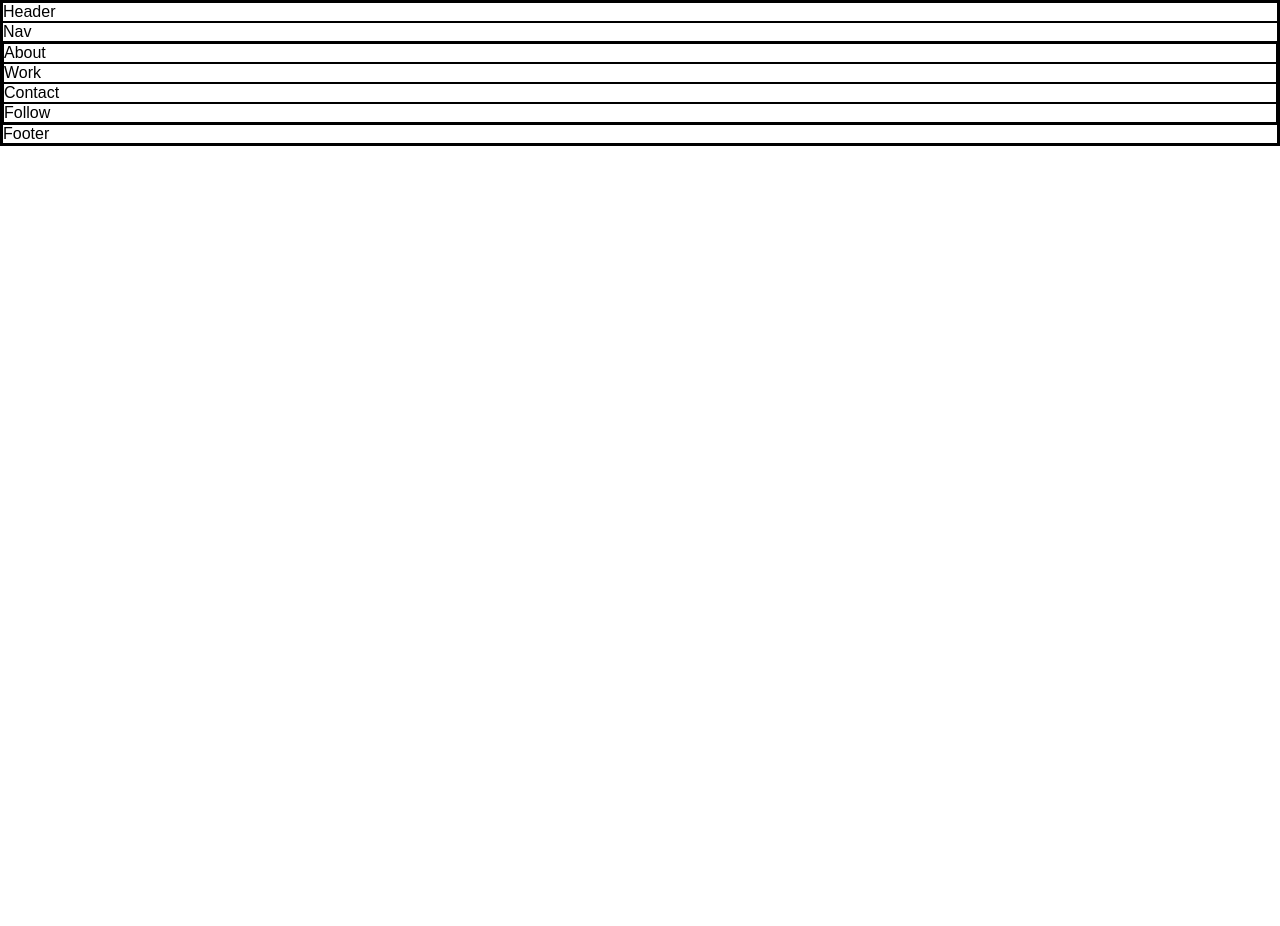
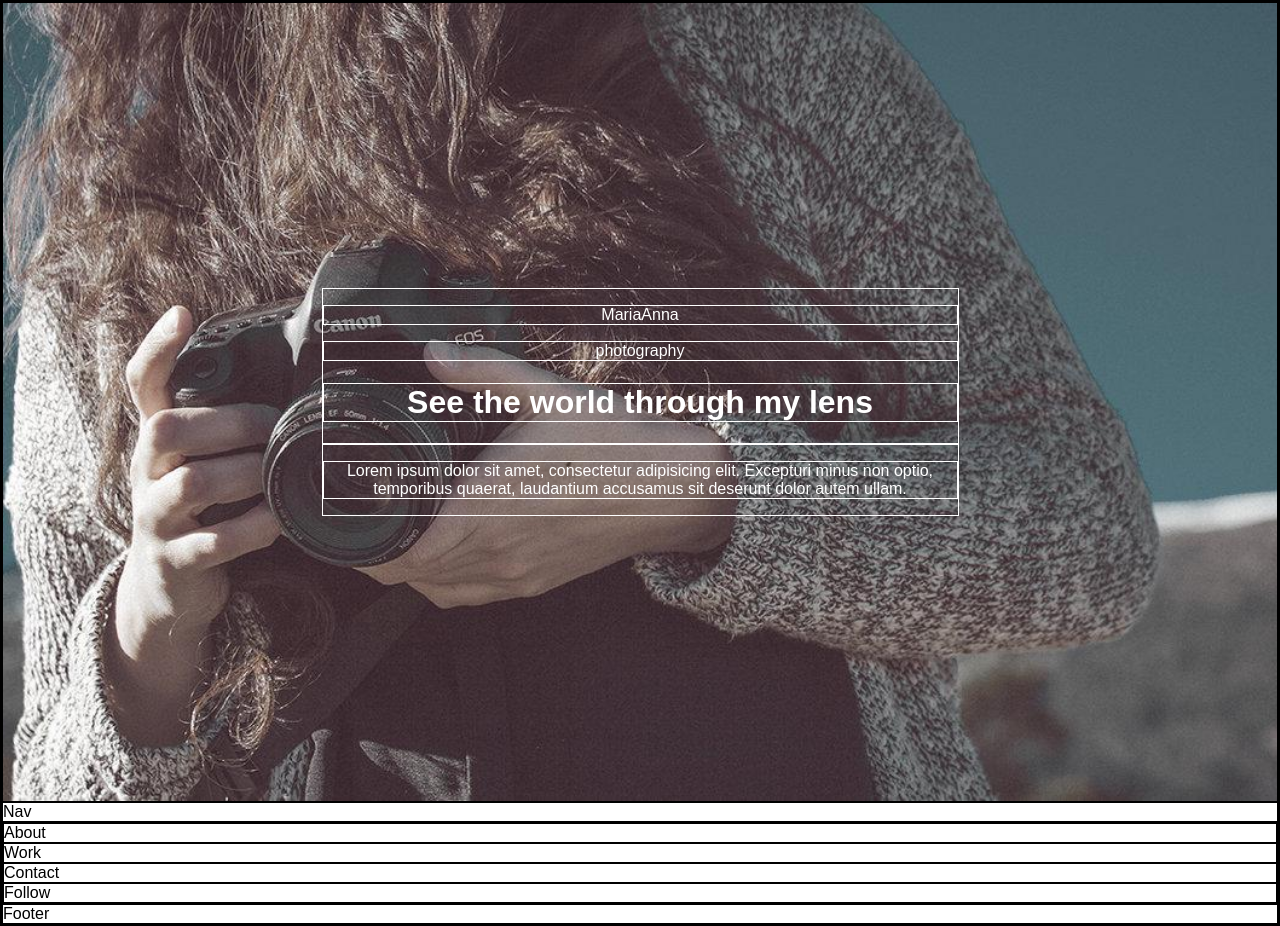
Before and after one commit to t-kubrak/marianna-template, a website: page index.html in a window 1280 px wide. Before the commit the page ends 800 px from the top, so only its background shows below. Drawn offline with Linux system fonts and the light colour scheme.

Commit message:
Add header initial styles

```diff
--- a/index.html
+++ b/index.html
@@ -5,7 +5,15 @@
 	<link rel="stylesheet" type="text/css" href="css/style.css">
 </head>
 <body>
-<header>Header</header>
+<header>
+	<div id="title">
+		<p>MariaAnna</p>
+		<p>photography</p>
+		<h1>See the world through my lens</h1>
+		<hr>
+		<p>Lorem ipsum dolor sit amet, consectetur adipisicing elit. Excepturi minus non optio, temporibus quaerat, laudantium accusamus sit deserunt dolor autem ullam.</p>
+	</div>
+</header>
 <nav>Nav</nav>
 <main>
 	<section>About</section>
--- a/src/css/style.css
+++ b/src/css/style.css
@@ -6,3 +6,18 @@
 body {
 	width: 100%;
 }
+
+header {
+	background-image: url(/img/hero.jpg);
+	background-size: cover;
+	height: 100vh;
+	display: flex;
+	justify-content: center;
+	align-items: center;
+}
+
+#title {
+	text-align: center;
+	width: 50%;
+	color: #fff;
+}
```
Also changed, not shown: css/style.css (+1 -1 lines).
